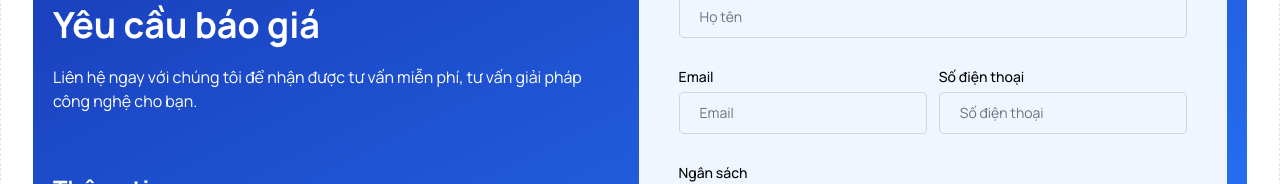
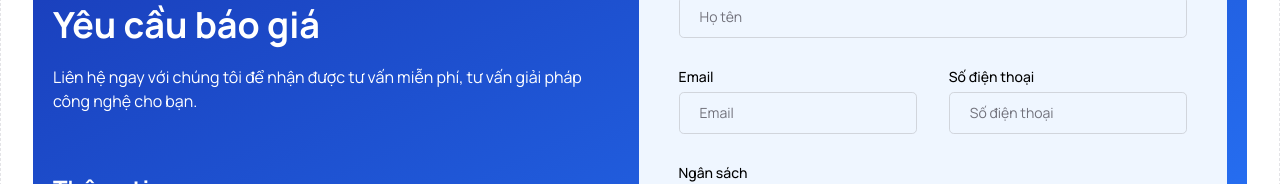
Before and after one commit to doanhuuquang/doanhuuquang-blog, a Next.js app: page / in a window 1280 px wide. Shown: the part 3871-4055 px from the top of the page. Built offline with nearby package versions, Linux system fonts and the light colour scheme.

Commit message:
Save change

```diff
--- a/src/components/OurComponents/ContactForm.tsx
+++ b/src/components/OurComponents/ContactForm.tsx
@@ -219,7 +219,7 @@ export default function ContactForm() {
                 </FormItem>
               )}
             />
-            <div className="flex lg:flex-row flex-col gap-3 w-full">
+            <div className="flex lg:flex-row flex-col gap-8 w-full">
               <div className="w-full">
                 <FormField
                   control={form.control}
```
